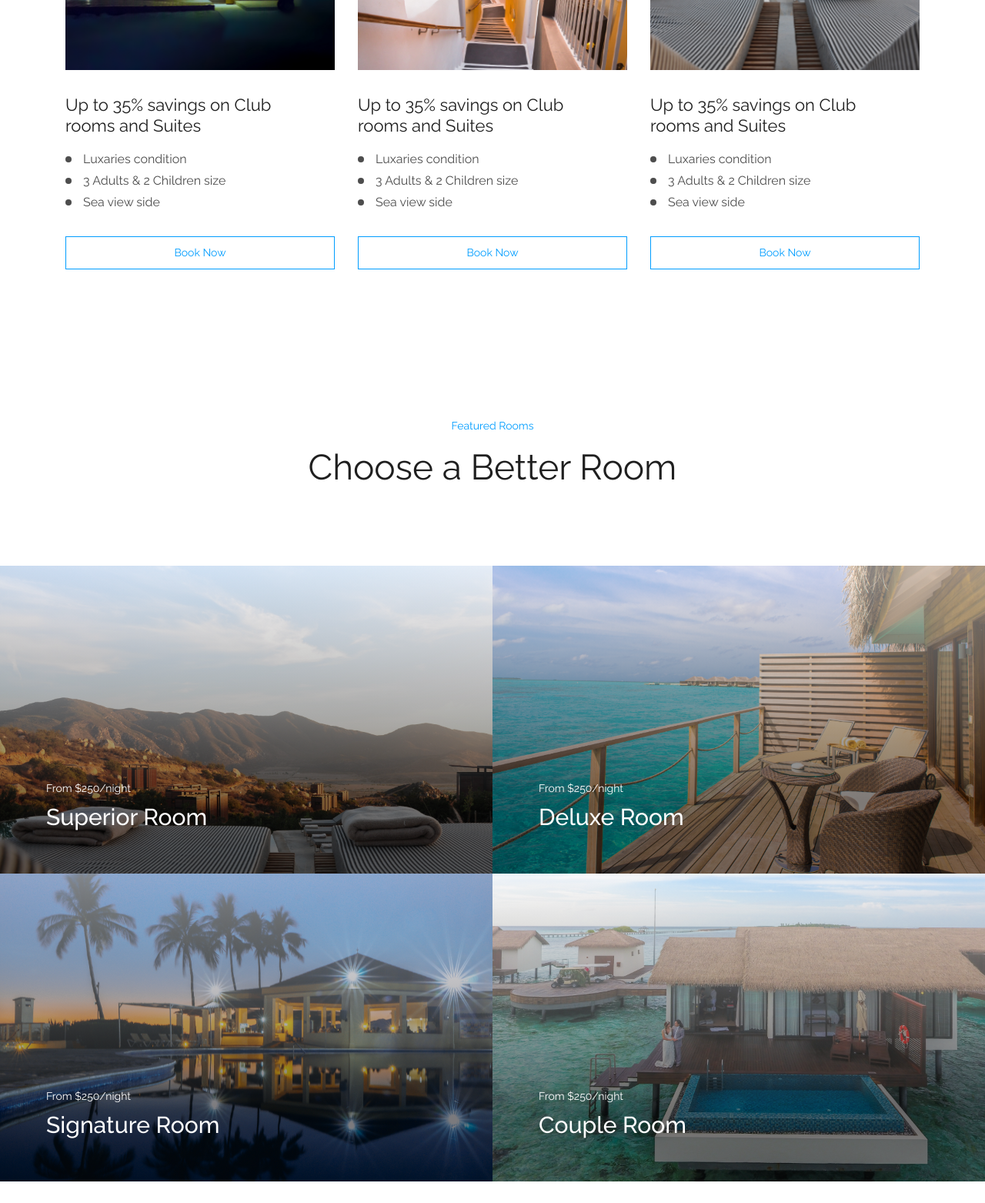
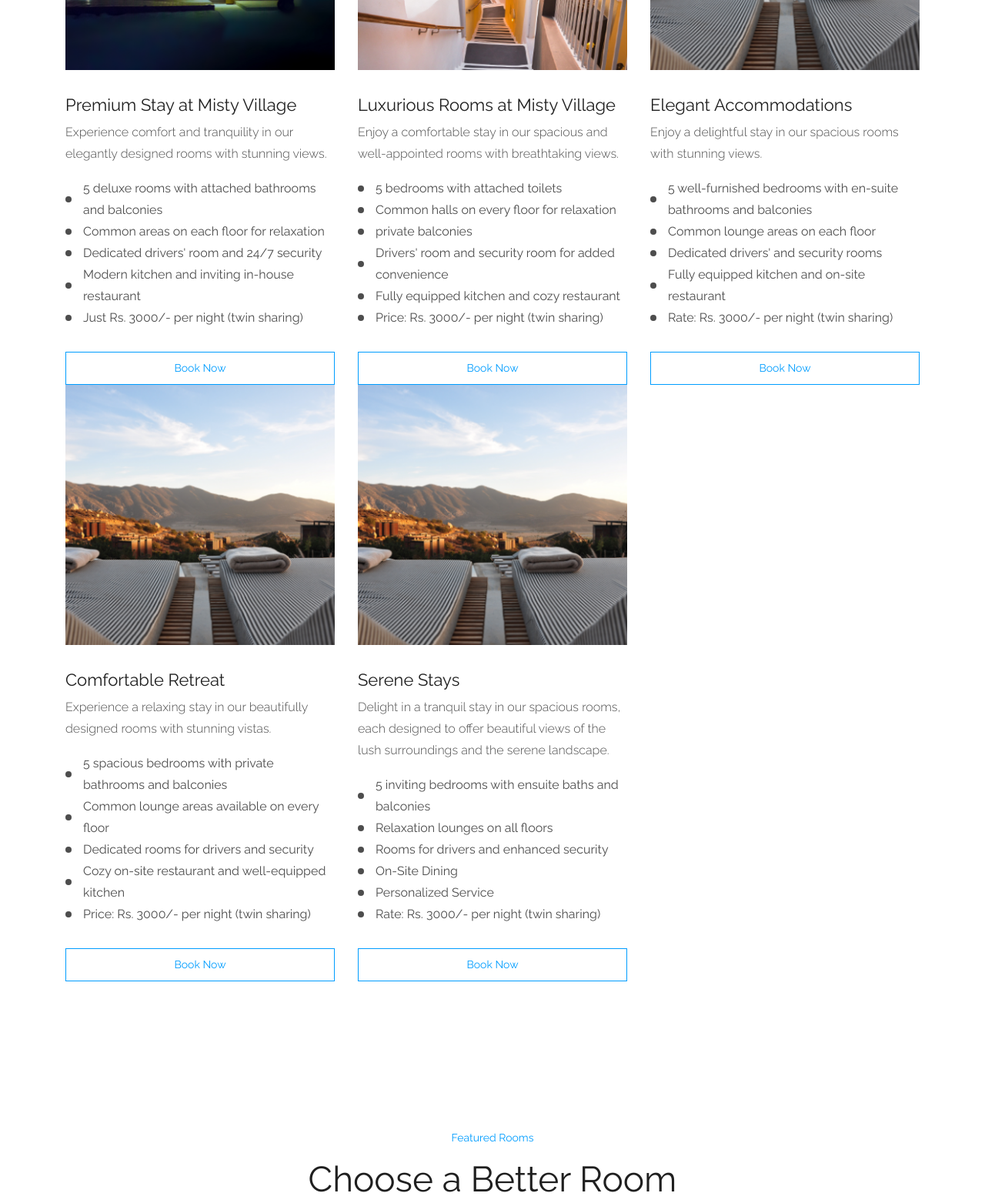
Before and after one commit to auxxweb/resorts-web-template, a plain HTML site: page rooms.html in a window 1280 px wide. Shown: the part 1180-2743 px from the top of the page at 77% size. Drawn offline with Linux system fonts and the light colour scheme.

Commit message:
whole imgs

```diff
--- a/css/style.css
+++ b/css/style.css
@@ -1577,7 +1577,7 @@ h3 {
   background-image: url(../img/about/woman-picking-tea-leaves-by-hand-green-tea-farm.jpg);
 }
 .breadcam_bg_1 {
-  background-image: url(../img/banner1/IMG-20241005-WA0053_enhanced.jpg);
+  background-image: url(../img/banner1/bed.jpg);
 }
 .breadcam_bg_2 {
   background-image: url(../img/about/42553.jpg);
--- a/rooms.html
+++ b/rooms.html
@@ -114,12 +114,14 @@
                         <div class="about_thumb">
                             <img src="img/offers/1.png" alt="">
                         </div>
-                        <h3>Up to 35% savings on Club <br>
-                                rooms and Suites</h3>
+                        <h3>Premium Stay at Misty Village</h3>
+                        <p>Experience comfort and tranquility in our elegantly designed rooms with stunning views.</p>
                         <ul>
-                            <li>Luxaries condition</li>
-                            <li>3 Adults & 2 Children size</li>
-                            <li>Sea view side</li>
+                            <li>5 deluxe rooms with attached bathrooms and balconies</li>
+                            <li>Common areas on each floor for relaxation</li>
+                            <li>Dedicated drivers' room and 24/7 security</li>
+                            <li>Modern kitchen and inviting in-house restaurant</li>
+                            <li>Just Rs. 3000/- per night (twin sharing)</li>
                         </ul>
                         <a href="#" class="book_now">book now</a>
                     </div>
@@ -129,12 +131,15 @@
                         <div class="about_thumb">
                             <img src="img/offers/2.png" alt="">
                         </div>
-                        <h3>Up to 35% savings on Club <br>
-                                rooms and Suites</h3>
+                        <h3>Luxurious Rooms at Misty Village</h3>
+                        <p>Enjoy a comfortable stay in our spacious and well-appointed rooms with breathtaking views.</p>
                         <ul>
-                            <li>Luxaries condition</li>
-                            <li>3 Adults & 2 Children size</li>
-                            <li>Sea view side</li>
+                            <li>5 bedrooms with attached toilets</li>
+                            <li>Common halls on every floor for relaxation</li>
+                            <li>private balconies</li>
+                            <li>Drivers' room and security room for added convenience</li>
+                            <li>Fully equipped kitchen and cozy restaurant</li>
+                            <li>Price: Rs. 3000/- per night (twin sharing)</li>
                         </ul>
                         <a href="#" class="book_now">book now</a>
                     </div>
@@ -144,12 +149,49 @@
                         <div class="about_thumb">
                             <img src="img/offers/3.png" alt="">
                         </div>
-                        <h3>Up to 35% savings on Club <br>
-                                rooms and Suites</h3>
+                        <h3>Elegant Accommodations</h3>
+                        <p>Enjoy a delightful stay in our spacious rooms with stunning views.</p>
                         <ul>
-                            <li>Luxaries condition</li>
-                            <li>3 Adults & 2 Children size</li>
-                            <li>Sea view side</li>
+                            <li>5 well-furnished bedrooms with en-suite bathrooms and balconies</li>
+                            <li>Common lounge areas on each floor</li>
+                            <li>Dedicated drivers' and security rooms</li>
+                            <li>Fully equipped kitchen and on-site restaurant</li>
+                            <li>Rate: Rs. 3000/- per night (twin sharing)</li>
+                        </ul>
+                        <a href="#" class="book_now">book now</a>
+                    </div>
+                </div>
+                <div class="col-xl-4 col-md-4">
+                    <div class="single_offers">
+                        <div class="about_thumb">
+                            <img src="img/offers/3.png" alt="">
+                        </div>
+                        <h3>Comfortable Retreat</h3>
+                        <p>Experience a relaxing stay in our beautifully designed rooms with stunning vistas.</p>
+                        <ul>
+                            <li>5 spacious bedrooms with private bathrooms and balconies</li>
+                            <li>Common lounge areas available on every floor</li>
+                            <li>Dedicated rooms for drivers and security</li>
+                            <li>Cozy on-site restaurant and well-equipped kitchen</li>
+                            <li>Price: Rs. 3000/- per night (twin sharing)</li>
+                        </ul>
+                        <a href="#" class="book_now">book now</a>
+                    </div>
+                </div>
+                <div class="col-xl-4 col-md-4">
+                    <div class="single_offers">
+                        <div class="about_thumb">
+                            <img src="img/offers/3.png" alt="">
+                        </div>
+                        <h3>Serene Stays</h3>
+                        <p>Delight in a tranquil stay in our spacious rooms, each designed to offer beautiful views of the lush surroundings and the serene landscape.</p>
+                        <ul>
+                            <li>5 inviting bedrooms with ensuite baths and balconies</li>
+                            <li>Relaxation lounges on all floors</li>
+                            <li>Rooms for drivers and enhanced security</li>
+                            <li>On-Site Dining</li>
+                            <li>Personalized Service</li>
+                            <li>Rate: Rs. 3000/- per night (twin sharing)</li>
                         </ul>
                         <a href="#" class="book_now">book now</a>
                     </div>
```
Also changed, not shown: img/rooms/bed1.jpg (added), img/rooms/bed2.jpeg (added), img/rooms/bed3.jpeg (added), img/rooms/bed4.jpg (added), 13 other files.
